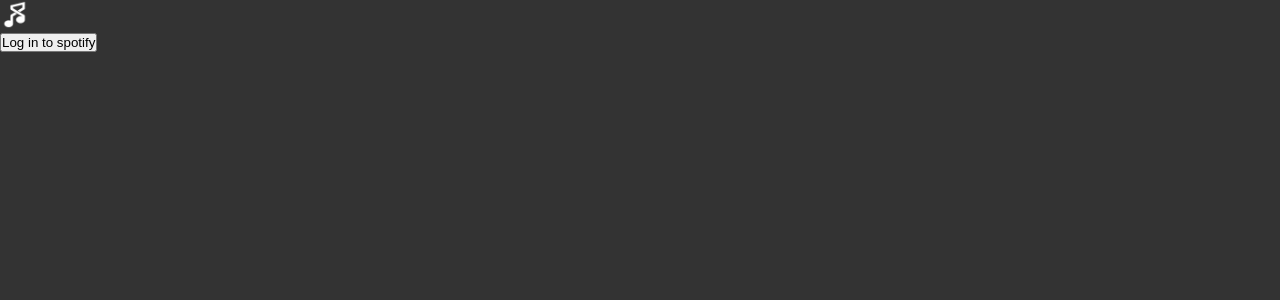
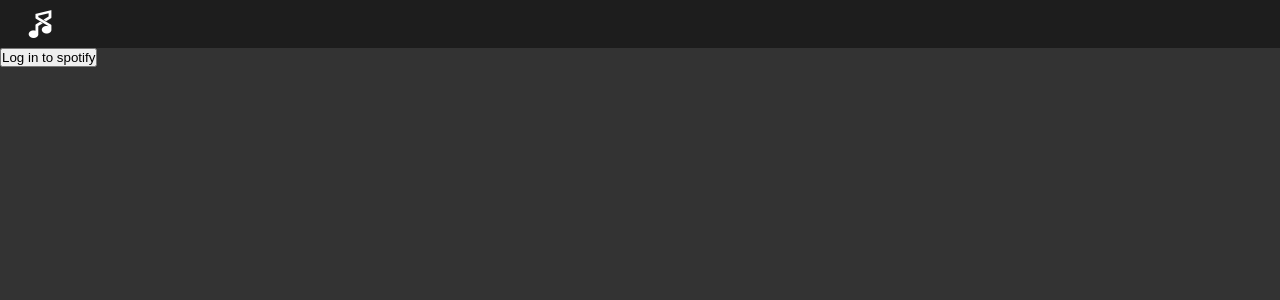
Before and after one commit to jseg787/random-playlist-generator, a React (Create React App) app in the folder client/: page /login in a window 1280 px wide. Shown: the top 300 px of the page. Built offline with nearby package versions, Linux system fonts and the light colour scheme; what spotify-web-api-js would draw is missing.

Commit message:
restyle navbar without bootstrap

```diff
--- a/client/src/components/NavBar.js
+++ b/client/src/components/NavBar.js
@@ -1,12 +1,13 @@
 import React from 'react';
 import logo from '../logo.png';
+import '../styles/Navbar.css';
 
 function NavBar() {
-	return (
-		<nav className="navbar navbar-expand-sm navbar-dark bg-dark shadow mb-3">
-			<img src={logo} alt="logo" style={{ width: '1.8rem' }} />
-		</nav>
-	);
+  return (
+    <nav className="Navbar">
+      <img class="Navbar-logo" src={logo} alt="logo" />
+    </nav>
+  );
 }
 
 export default NavBar;
--- a/client/src/styles/App.css
+++ b/client/src/styles/App.css
@@ -14,6 +14,10 @@ body,
   --acc-five: ;
   --acc-six: ;*/
   --fffa: rgba(255, 255, 255, 0.1);
+}
+
+* {
+  box-sizing: border-box;
 }
 
 body {
--- /dev/null
+++ b/client/src/styles/Navbar.css
@@ -0,0 +1,10 @@
+.Navbar {
+    background-color: #1d1d1d;
+    padding: .5rem;
+}
+
+.Navbar-logo {
+    width: 2rem;
+    margin-left: 1rem;
+    display: block;
+}
```
